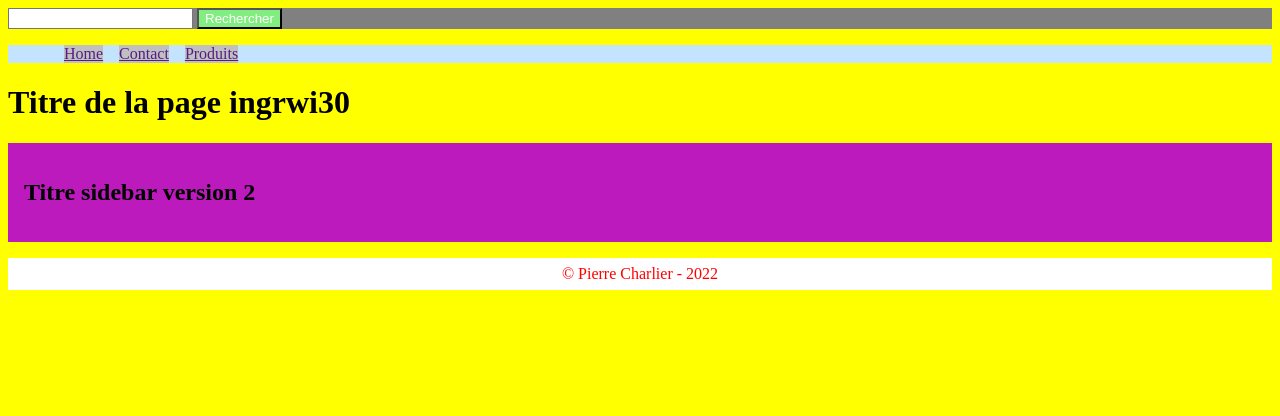
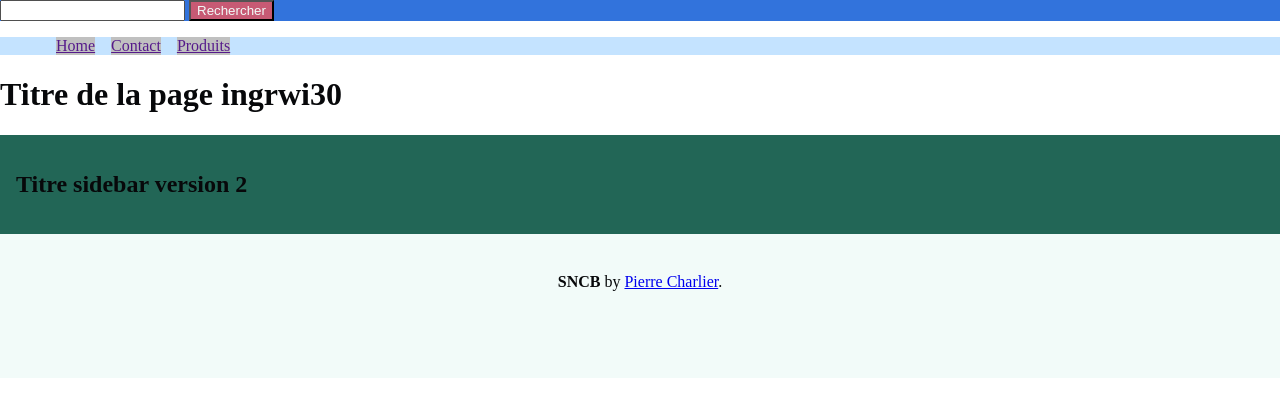
Before and after one commit to Ett0n/lulumama, a plain HTML site: page index.html in a window 1280 px wide. Drawn offline with nearby package versions, Linux system fonts and the light colour scheme; files that its build step writes are made by us from their sources.

Commit message:
footer and variables

```diff
--- a/index.html
+++ b/index.html
@@ -5,7 +5,7 @@
     <meta http-equiv="X-UA-Compatible" content="IE=edge" />
     <meta name="viewport" content="width=device-width, initial-scale=1.0" />
     <title>Scss</title>
-    <link rel="stylesheet" href="style/style.min.css" />
+    <link rel="stylesheet" href="dist/style/style.min.css" />
   </head>
   <body>
     <header>
@@ -16,7 +16,8 @@
       <nav class="nav-bar">
         <ul class="nav-bar_list">
           <li class="nav-bar_item">
-              <a href="" class="nav-bar_link active">Home</a></li>
+            <a href="" class="nav-bar_link active">Home</a>
+          </li>
           <li class="nav-bar_item">
             <a href="" class="nav-bar_link">Contact</a>
           </li>
@@ -33,7 +34,7 @@
       <h2 class="tile">Titre sidebar version 2</h2>
     </div>
     <footer class="footer">
-      <p>&copy; Pierre Charlier - 2022</p>
+      <p><strong>SNCB</strong> by <a href="#">Pierre Charlier</a>.</p>
     </footer>
   </body>
 </html>
--- a/scss/_components/_footer.scss
+++ b/scss/_components/_footer.scss
@@ -1,6 +1,7 @@
 .footer {
-    background-color: $color_primaire_light;
-    height: 2rem;
-    text-align: center;
-    line-height: 2rem;
+  background-color: $color_primaire_light;
+  padding-block-start: 1rem;
+  height: 8rem;
+  text-align: center;
+  line-height: 2rem;
 }
--- a/scss/_variables.scss
+++ b/scss/_variables.scss
@@ -1,6 +1,6 @@
-$color_primaire : violet;
-$color_secondaire: grey;
+$color_primaire: #5ac7ad;
+$color_secondaire: #3273dc;
 $color_primaire_complement: complement($color_primaire);
-$color_primaire_light: lighten($color_primaire,70);
+$color_primaire_light: lighten($color_primaire, 40);
 $breackpoint: 860px;
 $color_primaire_fonce: darken($color_primaire, 30);
--- a/scss/style.scss
+++ b/scss/style.scss
@@ -5,16 +5,17 @@
 @import "_components/footer";
 
 body {
-    background-color:$color_primaire;
-    @include desktopView($breackpoint) {
-        background-color:yellow;
-    }
+  margin: 0;
+  background-color: #fff;
 }
 
-p {
-    color:red;
+p,
+h1,
+h2,
+h3 {
+  color: #07080a;
 }
-.sidebar{
-    background: $color_primaire_fonce;
-    padding: 1rem;
+.sidebar {
+  background: $color_primaire_fonce;
+  padding: 1rem;
 }
```
